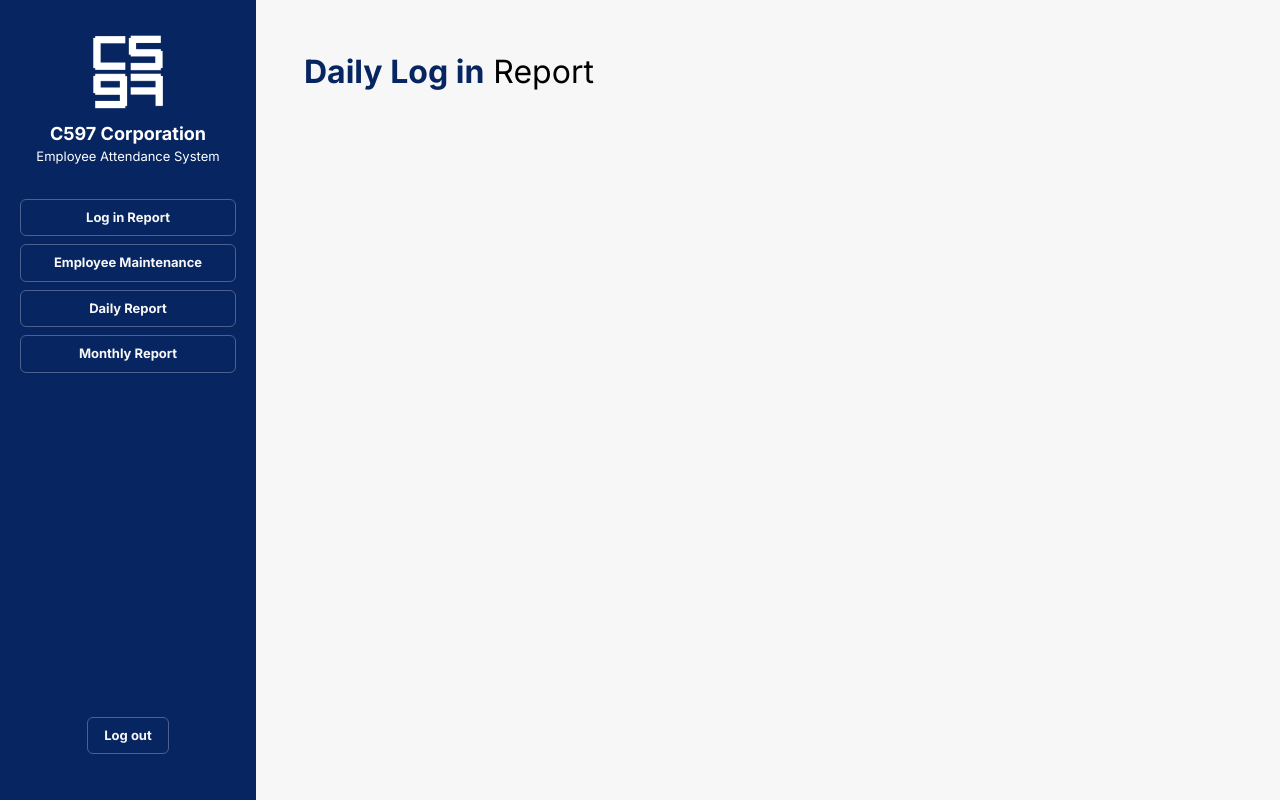
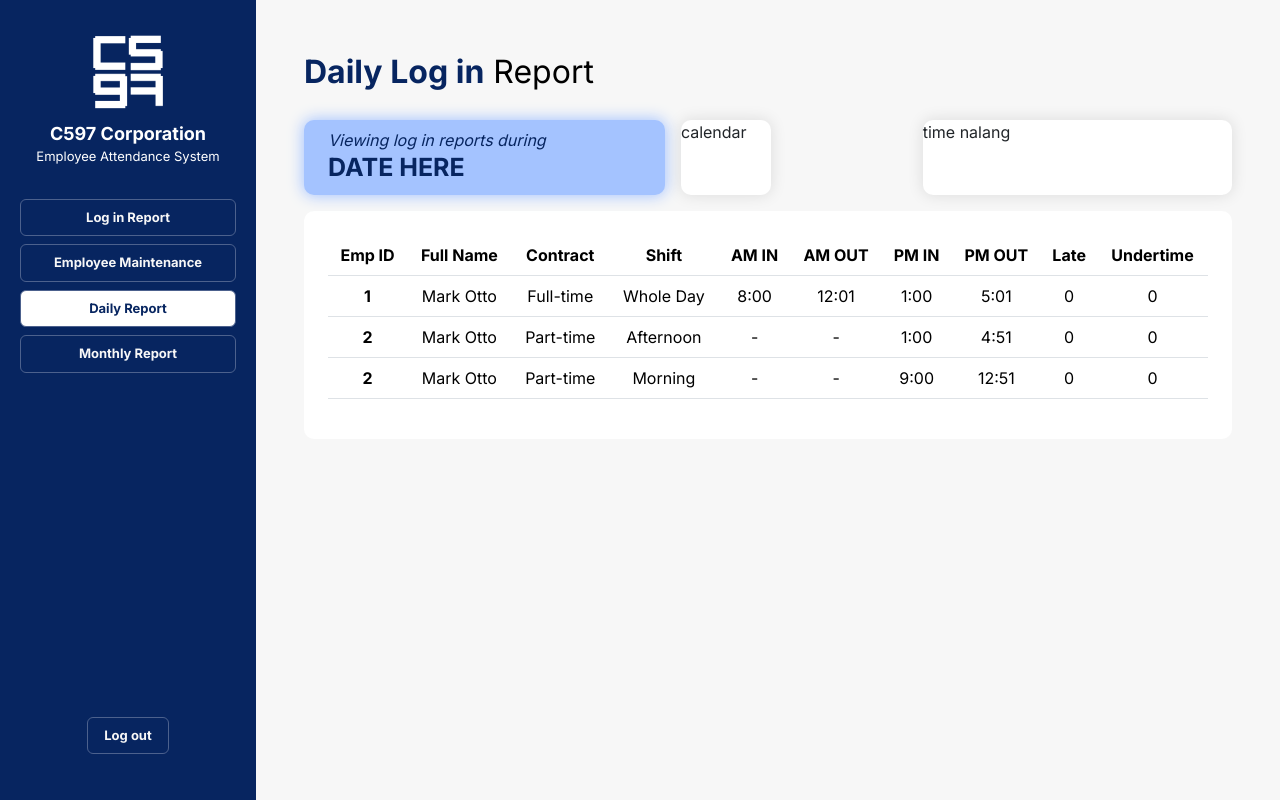
Before and after one commit to Dee-17/Employee-Attendance-Management-System, a PHP site: page /daily-report.php in a window 1280 px wide. Run offline with PHP 8.4, Linux system fonts and the light colour scheme.

Commit message:
Updated UI layout

```diff
--- a/css/daily-report.css
+++ b/css/daily-report.css
@@ -7,12 +7,42 @@
     font-weight: bold;
     color: #072560;
 }
+.card {
+    border: none;
+    border-radius: 10px;
+    box-shadow: 0 0 15px 1px rgba(0, 0, 0, 0.1);
+}
 .container-fluid {
     margin: 0;
     padding: 0;
 }
+.date_container {
+    background-color: #A4C3FF;
+    box-shadow: 0 0 15px 1px #A4C3FF;
+}
+.date_container p {
+    margin-bottom: 0;
+}
+.date_subtitle {
+    color: #072560;
+    font-style: italic;
+}
+.date_title {
+    font-size: 25px;
+    margin-top: -8px;
+    color: #072560;
+    font-weight: bold;
+    margin-top: -3px;
+    font-style: normal;
+}
+.employee_table table {
+    color: #7e7e7e;
+}
 .header_title {
     font-size: 2rem;
+}
+.table_header {
+    color: #7e7e7e;
 }
 .right_panel {
     width: 80%;
@@ -22,3 +52,8 @@
     color: black;
     min-height: 100vh;
 }
+.white_container {
+    background-color: #fff;
+    border-radius: 10px;
+    padding: 10px;
+}
--- a/daily-report.php
+++ b/daily-report.php
@@ -20,23 +20,98 @@
 
             <!-- Links / buttons -->
             <nav class="nav flex-column nav-pills mt-4 p-2 gap-2">
-                <a class="nav_button nav-link" href="login-report.html">Log in Report</a>
-                <a class="nav_button nav-link" href="employee-maintenance.html">Employee Maintenance</a>
-                <a class="nav_button nav-link" href="daily-report.html">Daily Report</a>
-                <a class="nav_button nav-link" href="monthly-report.html">Monthly Report</a>
-                <span class="log_out_button mb-3"><a class="nav_button nav-link" href="employee-login.html">Log out</a></span>
+                <a class="nav_button nav-link" href="login-report.php">Log in Report</a>
+                <a class="nav_button nav-link" href="employee-maintenance.php">Employee Maintenance</a>
+                <a class="nav_button nav-link" href="daily-report.php">Daily Report</a>
+                <a class="nav_button nav-link" href="monthly-report.php">Monthly Report</a>
+                <span class="log_out_button mb-3"><a class="nav_button nav-link" href="employee-login.php">Log out</a></span>
             </nav>
         </div>
 
         <!-- Main contents -->
         <div class="right_panel container p-5">
             <p class="header_title"><span class="bold_title">Daily Log in</span> Report</p>
-            <div class="container mt-4 row gap-3">
-                <div class="col col-8 p-0">
-
+            <!-- First row -->
+            <div class="row container-fluid mt-4 gap-3 d-flex justify-content-between">
+                <div class="col col-7 p-0">
+                    <!-- Display the date chosen by user -->
+                    <div class="row m-0 p-0 gap-3">
+                        <div class="date_container card px-4 py-2 col col-8">
+                            <p class="date_subtitle">Viewing log in reports during</p>
+                            <p class="date_title">DATE HERE</p>
+                        </div>
+                        <div class="card col col-2 p-0">
+                            calendar
+                        </div>
+                    </div>
+                </div>
+                <!-- Display real-time clock -->
+                <div class="card col col-4 p-0 m-0">
+                    time nalang
                 </div>
             </div>
+
+            <!-- Reports -->
+            <div class="white_container row mt-3 p-4 mx-0 text-center justify-content-evenly">
+                <table class="employee_table table">
+                    <thead class="table_header">
+                        <tr>
+                            <th scope="col">Emp ID</th>
+                            <th scope="col">Full Name</th>
+                            <th scope="col">Contract</th>
+                            <th scope="col">Shift</th>
+                            <th scope="col">AM IN</th>
+                            <th scope="col">AM OUT</th>
+                            <th scope="col">PM IN</th>
+                            <th scope="col">PM OUT</th>
+                            <th scope="col">Late</th>
+                            <th scope="col">Undertime</th>
+                        </tr>
+                    </thead>
+
+                    <tbody class="">
+                        <tr>
+                            <th scope="row">1</th>
+                            <td>Mark Otto</td>
+                            <td>Full-time</td>
+                            <td>Whole Day</td>
+                            <td>8:00</td>
+                            <td>12:01</td>
+                            <td>1:00</td>
+                            <td>5:01</td>
+                            <td>0</td>
+                            <td>0</td>
+                        </tr>
+                        <tr>
+                            <th scope="row">2</th>
+                            <td>Mark Otto</td>
+                            <td>Part-time</td>
+                            <td>Afternoon</td>
+                            <td>-</td>
+                            <td>-</td>
+                            <td>1:00</td>
+                            <td>4:51</td>
+                            <td>0</td>
+                            <td>0</td>
+                        </tr>
+                        <tr>
+                            <th scope="row">2</th>
+                            <td>Mark Otto</td>
+                            <td>Part-time</td>
+                            <td>Morning</td>
+                            <td>-</td>
+                            <td>-</td>
+                            <td>9:00</td>
+                            <td>12:51</td>
+                            <td>0</td>
+                            <td>0</td>
+                        </tr>
+                    </tbody>
+                </table>
+            </div>
+
         </div>
+
     </div>
 </body>
 </html>
```
